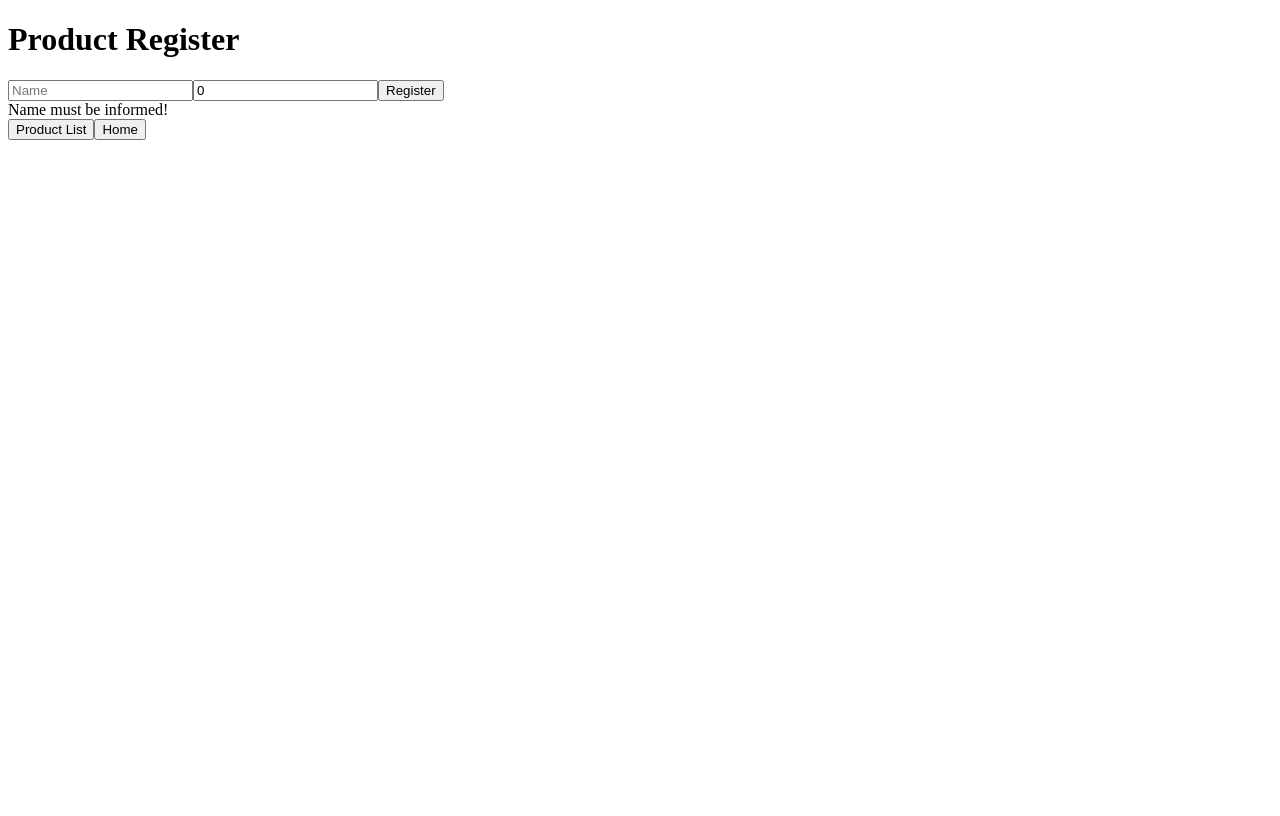
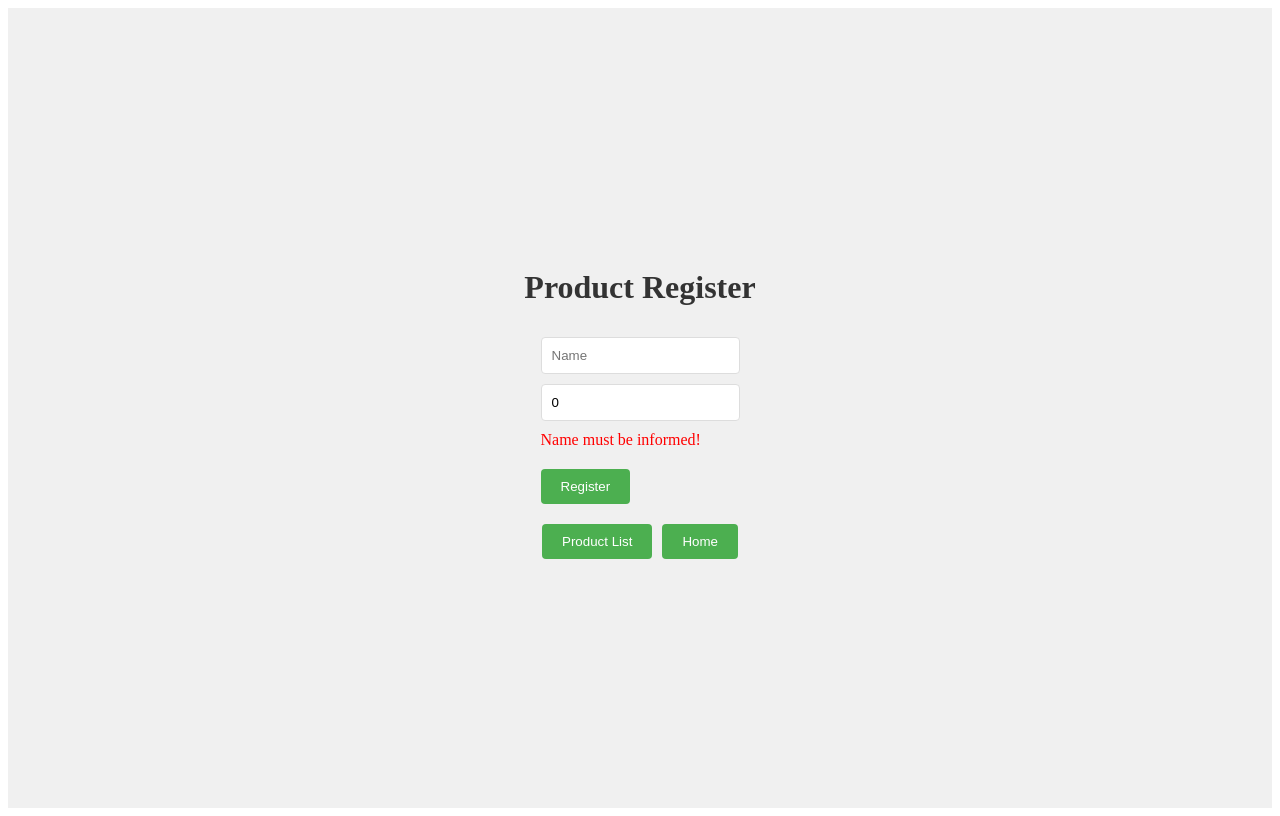
Before and after one commit to vitorrgmendes/web-routes, an Angular app: page /product/register in a window 1280 px wide. Both pictures are taken after a click on the button "Register". Built offline with nearby package versions, Linux system fonts and the light colour scheme.

Commit message:
[feat] Styling the product registration view.

```diff
--- a/src/app/product-register/product-register.component.css
+++ b/src/app/product-register/product-register.component.css
@@ -0,0 +1,52 @@
+.container {
+    display: flex;
+    flex-direction: column;
+    justify-content: center;
+    align-items: center;
+    height: 100vh;
+    margin: 0;
+    background-color: #f0f0f0;
+  }
+
+  h1 {
+    color: #333;
+    text-align: center;
+  }
+
+  input[type="text"], input[type="number"] {
+    display: block;
+    margin: 10px 0;
+    padding: 10px;
+    border: 1px solid #ddd;
+    border-radius: 4px;
+    width: 100%;
+    box-sizing: border-box;
+  }
+
+  button {
+    background-color: #4CAF50;
+    color: white;
+    padding: 10px 20px;
+    margin: 10px 0;
+    border: none;
+    border-radius: 4px;
+    cursor: pointer;
+  }
+
+  button:hover {
+    background-color: #45a049;
+  }
+
+  .button-pages {
+    margin-left: 10px;
+  }
+
+  .error {
+    color: red;
+    margin-bottom: 10px;
+  }
+
+  .success {
+    color: rgb(51, 255, 0);
+    margin-bottom: 10px;
+  }
--- a/src/app/product-register/product-register.component.html
+++ b/src/app/product-register/product-register.component.html
@@ -1,15 +1,16 @@
-<div>
+<div class="container">
     <h1>Product Register</h1>
+    <div class="success" *ngIf="successMessage">{{ successMessage }}</div>
 
     <div>
         <input [(ngModel)]="name" placeholder="Name" type="text">
         <input [(ngModel)]="price" placeholder="Price" type="number">
+        <div class="error" *ngIf="errorMessage">{{ errorMessage }}</div>
         <button (click)="registerProduct()">Register</button>
-        <div *ngIf="errorMessage">{{ errorMessage }}</div>
     </div>
 
     <div>
         <button routerLink="/product/list" routerLinkActive="active">Product List</button>
-        <button routerLink="/" routerLinkActive="active">Home</button>
+        <button routerLink="/" routerLinkActive="active" class="button-pages">Home</button>
     </div>
 </div>
--- a/src/app/product-register/product-register.component.ts
+++ b/src/app/product-register/product-register.component.ts
@@ -16,6 +16,7 @@ export class ProductRegisterComponent {
   name = '';
   price = 0;
   errorMessage = '';
+  successMessage = '';
 
   constructor(private productService: ProductService) { }
 
@@ -29,7 +30,7 @@ export class ProductRegisterComponent {
     this.productService.postProduct({ id: this.id, nome: this.name, preco: this.price }).subscribe({
       next: () => {
         this.clearFields()
-        this.errorMessage = 'Product successfully created!';
+        this.successMessage = 'Product successfully created!';
       },
       error: (error) => {
         this.clearFields()
@@ -62,5 +63,6 @@ export class ProductRegisterComponent {
     this.name = '';
     this.price = 0;
     this.errorMessage = '';
+    this.successMessage = '';
   }
 }
```
